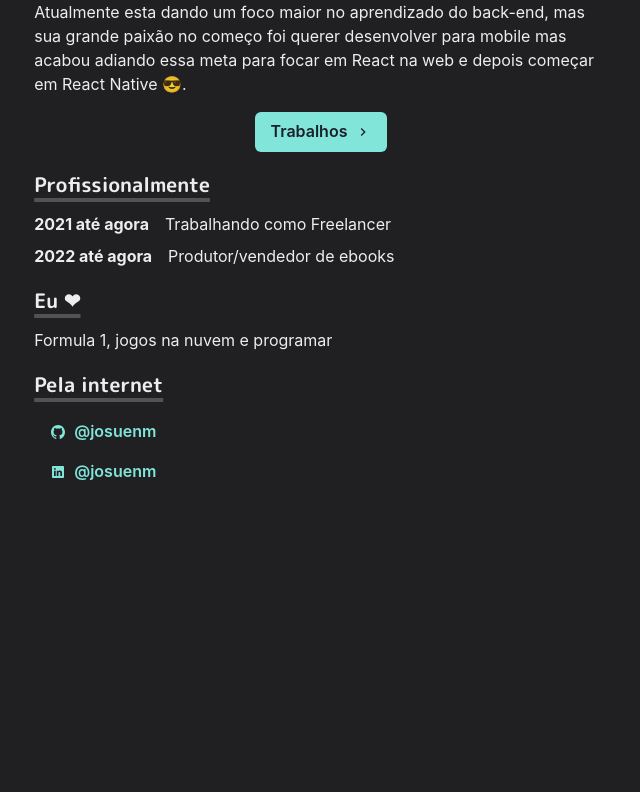
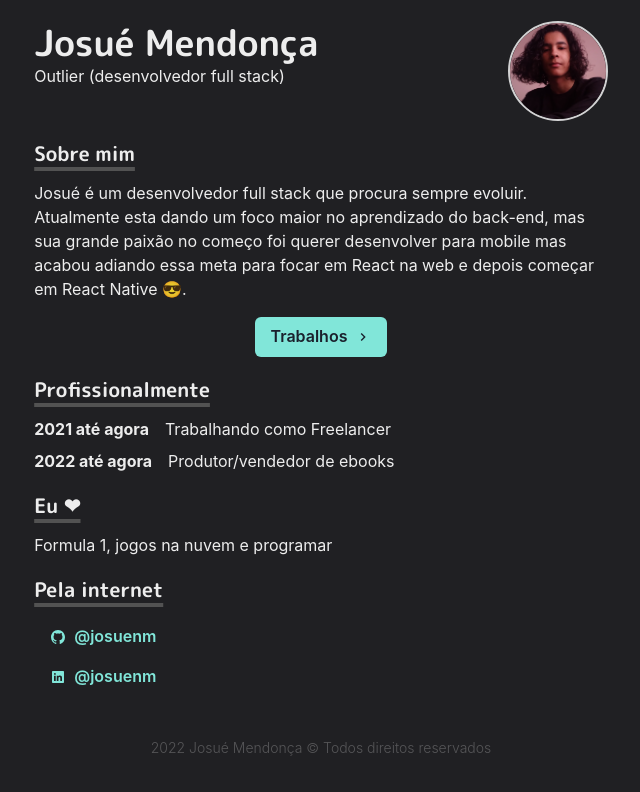
Before and after one commit to josuenm/simple-portfolio, a Next.js app: page / in a window 1280 px wide. Shown: the part 372-1164 px from the top of the page, without its empty margins (319-959 px from the left). Before the commit the page ends 960 px from the top, so only its background shows below. Built offline with nearby package versions, Linux system fonts and the light colour scheme.

Commit message:
Return deletado, footer adicionado

```diff
--- a/src/components/layouts/Main.tsx
+++ b/src/components/layouts/Main.tsx
@@ -1,15 +1,15 @@
-import { Box, Container } from '@chakra-ui/react'
+import { Box, Container, Text, useColorModeValue } from '@chakra-ui/react'
 import { NextRouter } from 'next/router'
 import Head from 'next/head'
 import Navbar from '@components/navbar'
+import Penguin from '@components/penguin'
 
 interface MainProps {
   children: React.ReactNode[] | React.ReactNode
   router: NextRouter
 }
 
-const Main = ({ children, router }: MainProps) => {
-  return (
+const Main = ({ children, router }: MainProps) => (
   <Box as='main' pb='8'>
     <Head>
       <meta name='viewport' content='width=device-width, initial-scale=1' />
@@ -18,11 +18,21 @@ const Main = ({ children, router }: MainProps) => {
 
     <Navbar path={router.asPath} />
 
-      <Container maxW='container.md' pt='32' pb='16'>
+    <Container maxW='container.md' pt='14' pb='1'>
+      <Penguin />
       {children}
+
+      <Box as='footer' textAlign='center' mt={10}>
+        <Text
+          fontWeight='light'
+          fontSize={14}
+          color={useColorModeValue('gray.500', 'whiteAlpha.400')}
+        >
+          2022 Josué Mendonça &copy; Todos direitos reservados
+        </Text>
+      </Box>
     </Container>
   </Box>
 )
-}
 
 export default Main
```
Lines whose indentation alone changed are shown as unchanged.
